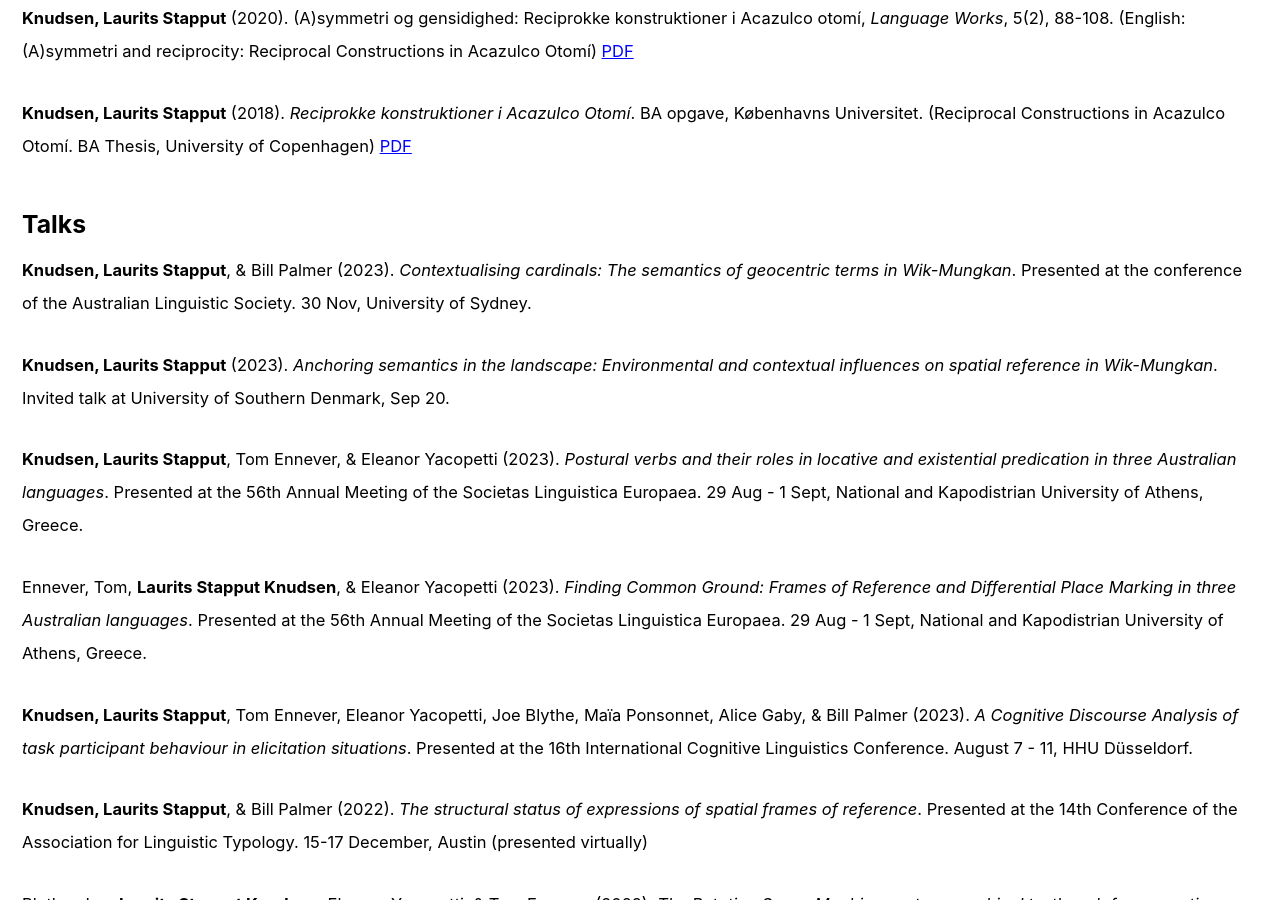
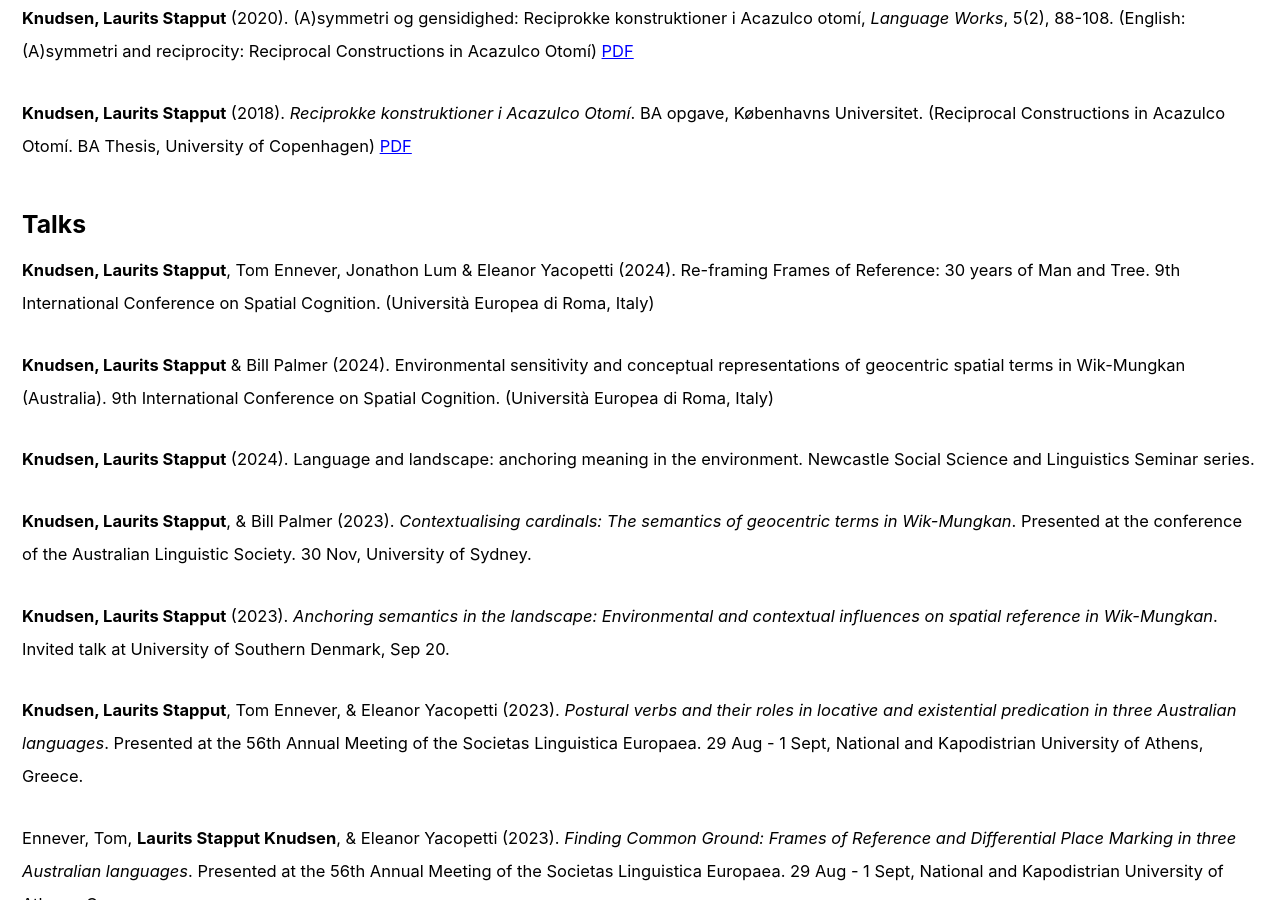
Before and after one commit to lstapputknudsen/lstapputknudsen.github.io, a Jekyll site: the page built from _pages/publications.md, in a window 1280 px wide and 900 px high, scrolled down 948 px. Built offline with Jekyll 4.4.1, drawn with Linux system fonts in a browser that asks for light colours; cached includes are drawn as plain includes.

Commit message:
pubs update and small change to front page

```diff
--- a/_pages/publications.md
+++ b/_pages/publications.md
@@ -27,6 +27,13 @@ header:
 <small> **Knudsen, Laurits Stapput** (2018). *Reciprokke konstruktioner i Acazulco Otomí*. BA opgave, Københavns Universitet. (Reciprocal Constructions in Acazulco Otomí. BA Thesis, University of Copenhagen) [PDF](https://osf.io/cgqdw)
 
 ### Talks
+
+<small> **Knudsen, Laurits Stapput**, Tom Ennever, Jonathon Lum & Eleanor Yacopetti (2024). Re-framing Frames of Reference: 30 years of Man and Tree. 9th International Conference on Spatial Cognition. (Università Europea di Roma, Italy)
+
+<small> **Knudsen, Laurits Stapput** & Bill Palmer (2024). Environmental sensitivity and conceptual representations of geocentric spatial terms in Wik-Mungkan (Australia). 9th International Conference on Spatial Cognition. (Università Europea di Roma, Italy)
+
+<small> **Knudsen, Laurits Stapput** (2024). Language and landscape: anchoring meaning in the environment. Newcastle Social Science and Linguistics Seminar series.
+
 <small> **Knudsen, Laurits Stapput**, & Bill Palmer (2023). *Contextualising cardinals: The semantics of geocentric terms in Wik-Mungkan*. Presented at the conference of the Australian Linguistic Society. 30 Nov, University of Sydney.
 
 <small> **Knudsen, Laurits Stapput** (2023). *Anchoring semantics in the landscape: Environmental and contextual influences on spatial reference in Wik-Mungkan*. Invited talk at University of Southern Denmark, Sep 20.
```
Also changed, not shown: index.md (+1 -1 lines).
